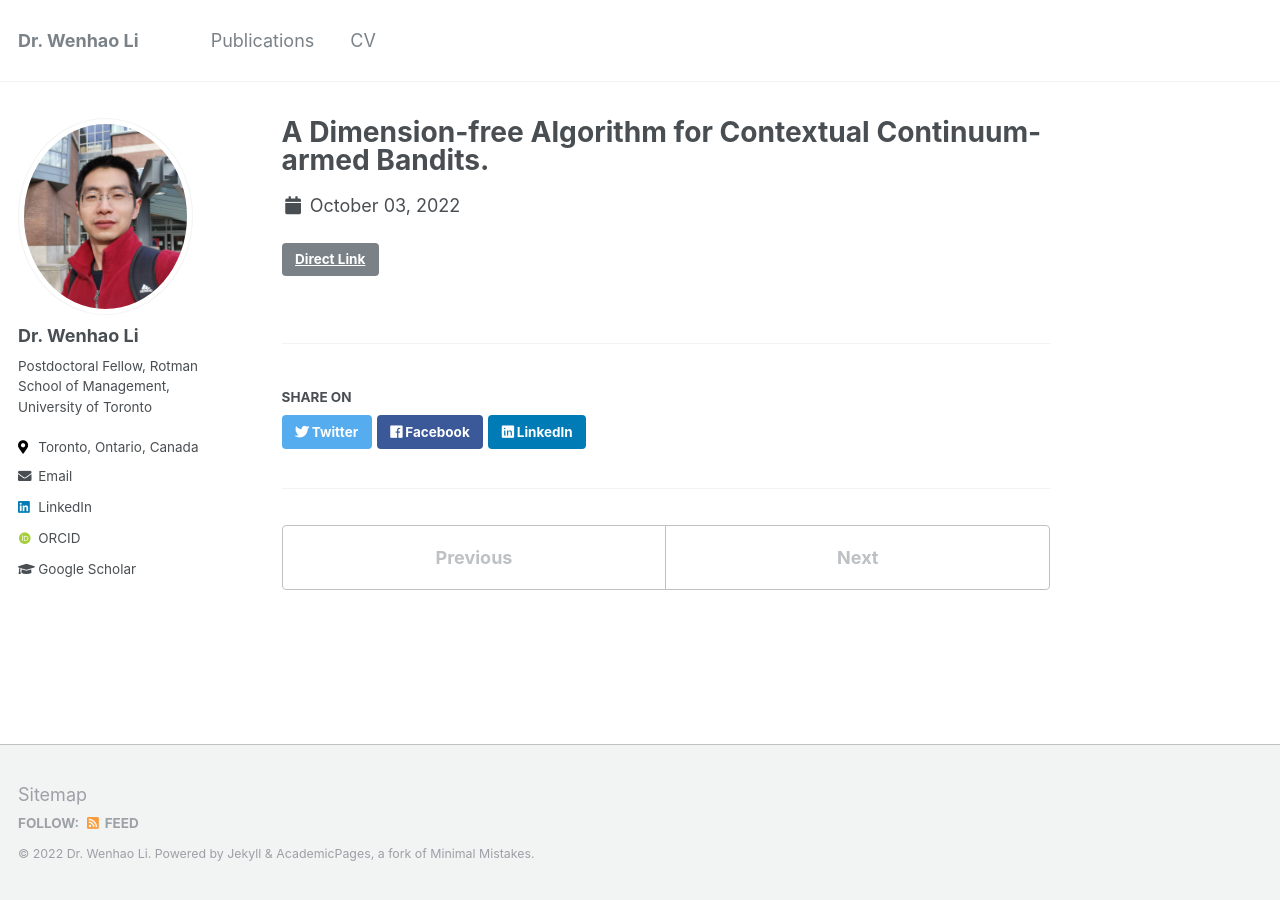
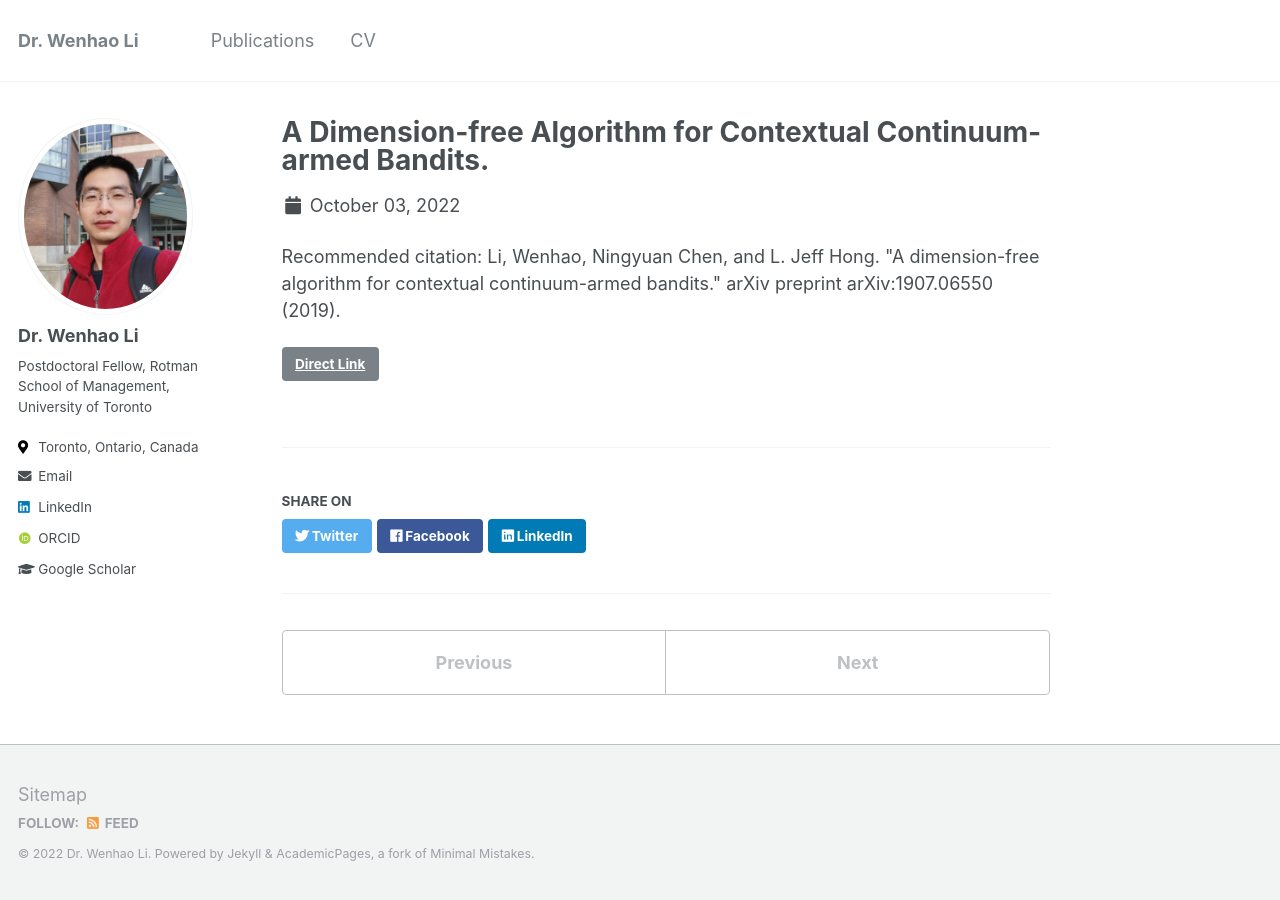
Before and after one commit to WenhaoLi666/WenhaoLi666.github.io, a Jekyll site: the page built from _publications/Dimen_free.md, in a window 1280 px wide. Built offline with Jekyll 4.4.1, drawn with Linux system fonts in a browser that asks for light colours; some web fonts are replaced; part of the change alters nothing that is shown.

Commit message:
Update Dimen_free.md

```diff
--- a/_publications/Dimen_free.md
+++ b/_publications/Dimen_free.md
@@ -6,5 +6,5 @@ date: 2022-10-03
 #venue: 'Operations Research'
 #paperurl: '/files/Dimension_free_arXiv.pdf'
 link: 'https://arxiv.org/pdf/1907.06550.pdf'
-#citation: 'Li, Wenhao, Ningyuan Chen, and L. Jeff Hong. "A dimension-free algorithm for contextual continuum-armed bandits." arXiv preprint arXiv:1907.06550 (2019).'
+citation: 'Li, Wenhao, Ningyuan Chen, and L. Jeff Hong. "A dimension-free algorithm for contextual continuum-armed bandits." arXiv preprint arXiv:1907.06550 (2019).'
 ---
```
